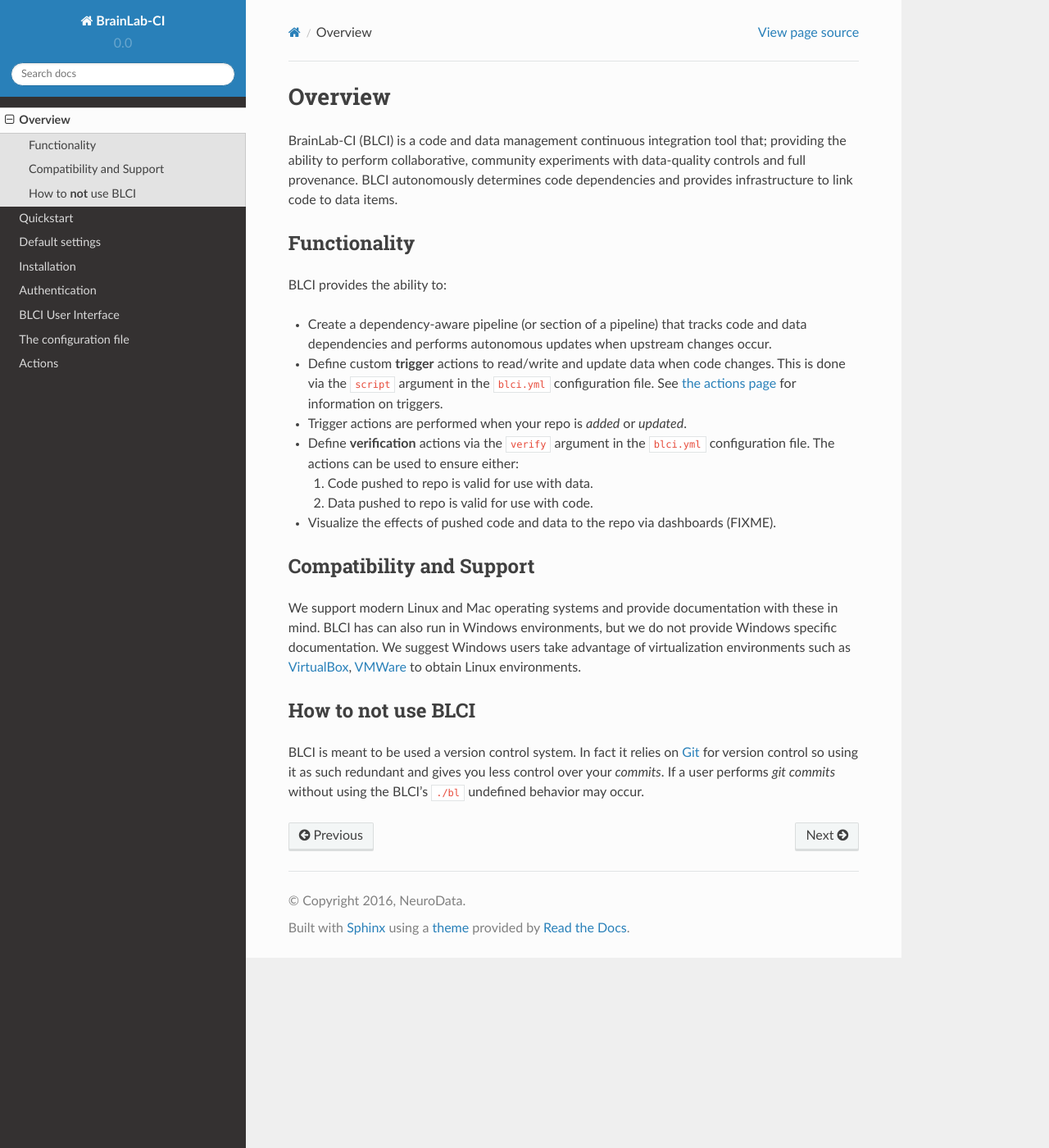
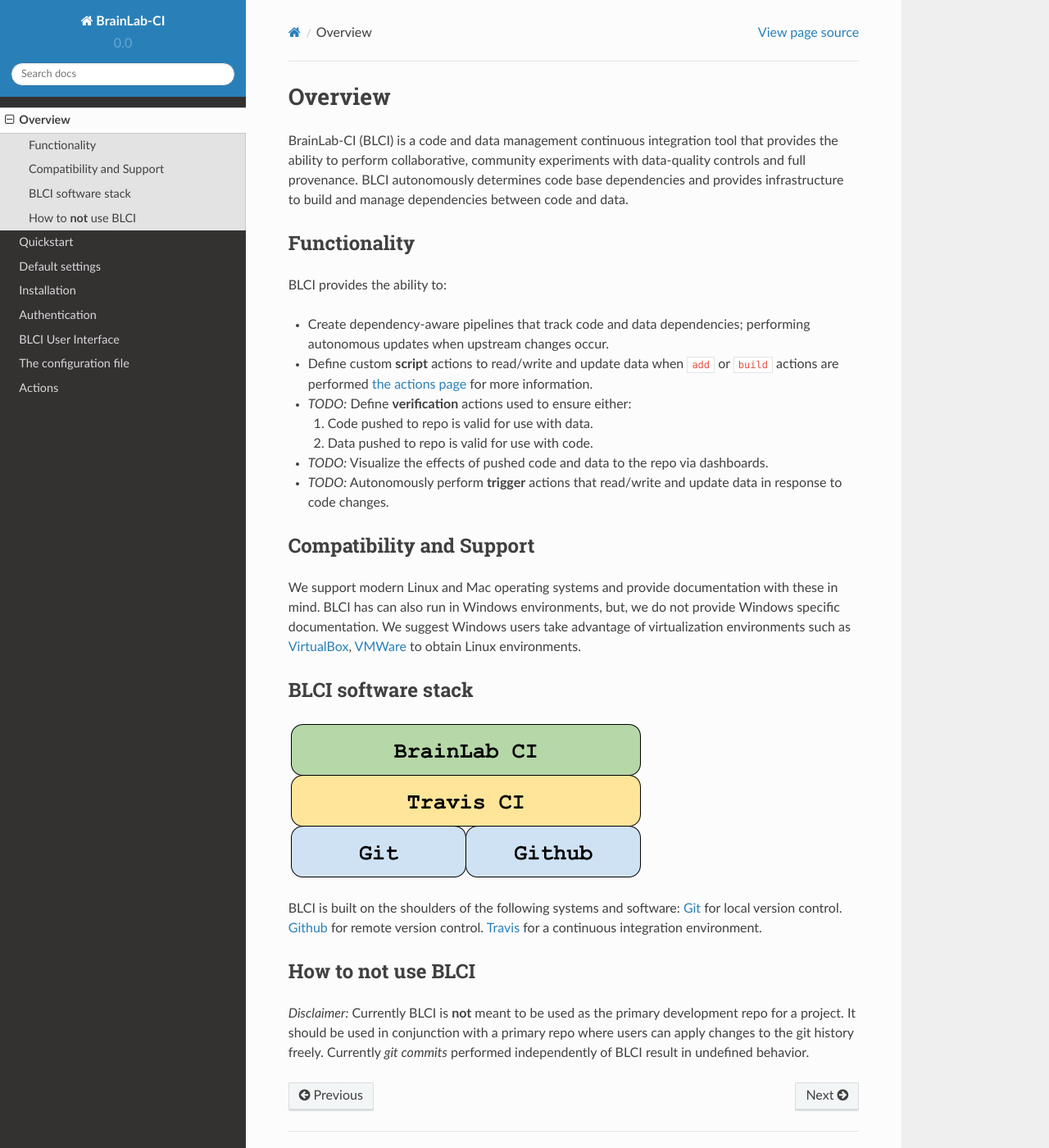
Before and after one commit to neurodata-arxiv/blci, a Sphinx documentation site: the page built from docs/source/overview.md, in a window 1280 px wide and 1400 px high. Shown: the whole window at 82% size. Built offline with Sphinx 7.4.7 and the Read the Docs theme 2.0.0, drawn with Linux system fonts in a browser that asks for light colours.

Commit message:
docs: overview

```diff
--- a/docs/source/overview.md
+++ b/docs/source/overview.md
@@ -1,33 +1,46 @@
 # Overview
 
 BrainLab-CI (BLCI) is a code and data management continuous integration
-tool that; providing the ability to perform collaborative, community
+tool that provides the ability to perform collaborative, community
 experiments with data-quality controls and full provenance. BLCI
-autonomously determines code dependencies and provides infrastructure
-to link code to data items.
-
+autonomously determines code base dependencies and provides infrastructure
+to build and manage dependencies between code and data.
 
 ## Functionality
 BLCI provides the ability to:
 
-- Create a dependency-aware pipeline (or section of a pipeline) that tracks
-code and data dependencies and performs autonomous updates when upstream
-changes occur.
-- Define custom **trigger** actions to read/write and update data when code changes. This is done via the `script` argument in the `blci.yml` configuration file. See [the actions page](actions.html) for information on triggers.
-- Trigger actions are performed when your repo is *added* or *updated*.
-- Define **verification** actions via the `verify` argument in the `blci.yml` configuration file. The actions can be used to ensure either:
+- Create dependency-aware pipelines that track code and data dependencies;
+performing autonomous updates when upstream changes occur.
+- Define custom **script** actions to read/write and update data when `add` or
+`build` actions are performed [the actions page](actions.html) for more
+information.
+- *TODO:* Define **verification** actions used to ensure either:
 	1. Code pushed to repo is valid for use with data.
 	2. Data pushed to repo is valid for use with code.
-- Visualize the effects of pushed code and data to the repo via dashboards (FIXME).
+- *TODO:* Visualize the effects of pushed code and data to the repo via dashboards.
+- *TODO:* Autonomously perform **trigger** actions that read/write and update data in response to code changes.
 
 ## Compatibility and Support
 
 We support modern Linux and Mac operating systems and provide documentation
 with these in mind. BLCI has can also run in Windows environments,
-but we do not provide Windows specific documentation. We suggest Windows
+but, we do not provide Windows specific documentation. We suggest Windows
 users take advantage of virtualization environments such as
-[VirtualBox](https://www.virtualbox.org/), [VMWare](http://www.vmware.com/) to obtain Linux environments.
+[VirtualBox](https://www.virtualbox.org/), [VMWare](http://www.vmware.com/) to
+obtain Linux environments.
+
+## BLCI software stack
+
+![infrastructure](../img/architecture.png)
+
+BLCI is built on the shoulders of the following systems and software:
+[Git](https://git-scm.com/) for local version control.
+[Github](https://github.com/) for remote version control.
+[Travis](https://travis-ci.org/) for a continuous integration environment.
 
 ## How to **not** use BLCI
 
-BLCI is meant to be used a version control system. In fact it relies on [Git](https://git-scm.com/) for version control so using it as such redundant and gives you less control over your *commits*. If a user performs *git commits* without using the BLCI's `./bl` undefined behavior may occur.
+*Disclaimer:* Currently BLCI is **not** meant to be used as the primary development repo for a project. It should be used in conjunction with a
+primary repo where users can apply changes to the git history freely.
+Currently *git commits* performed independently of BLCI result in
+undefined behavior.
```
Also changed, not shown: docs/img/architecture.png (added), 5 other files.
